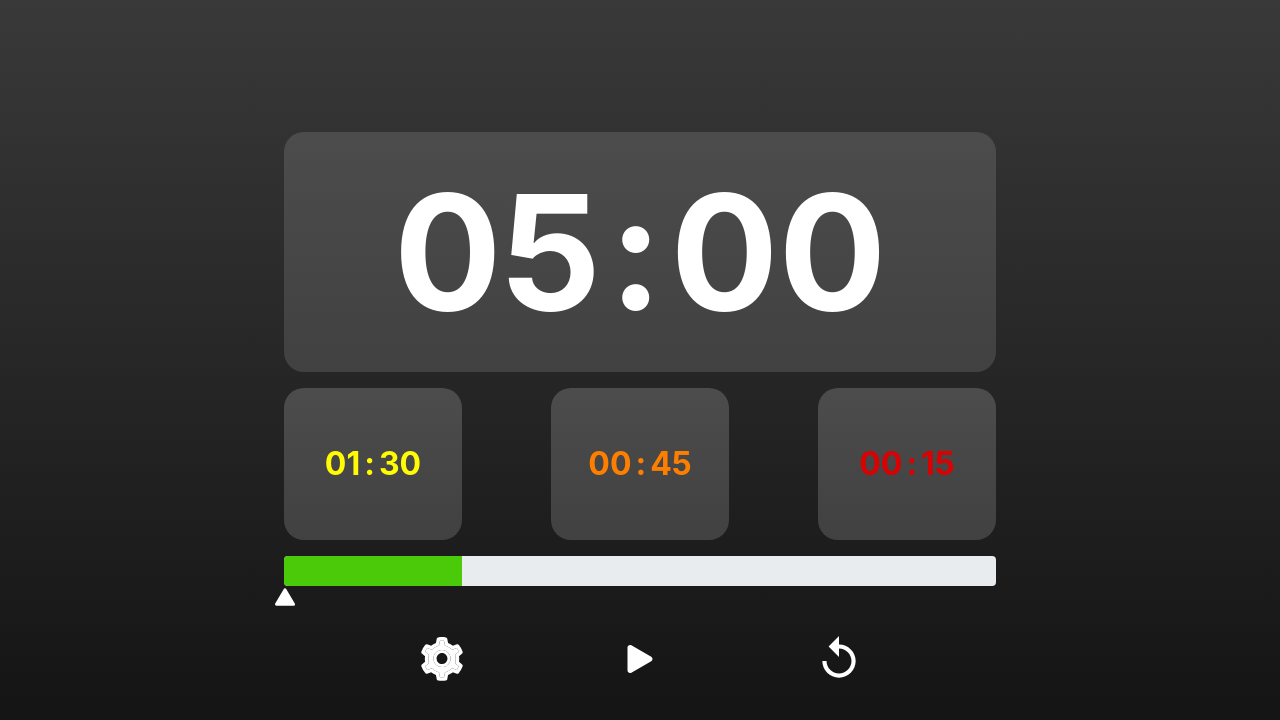
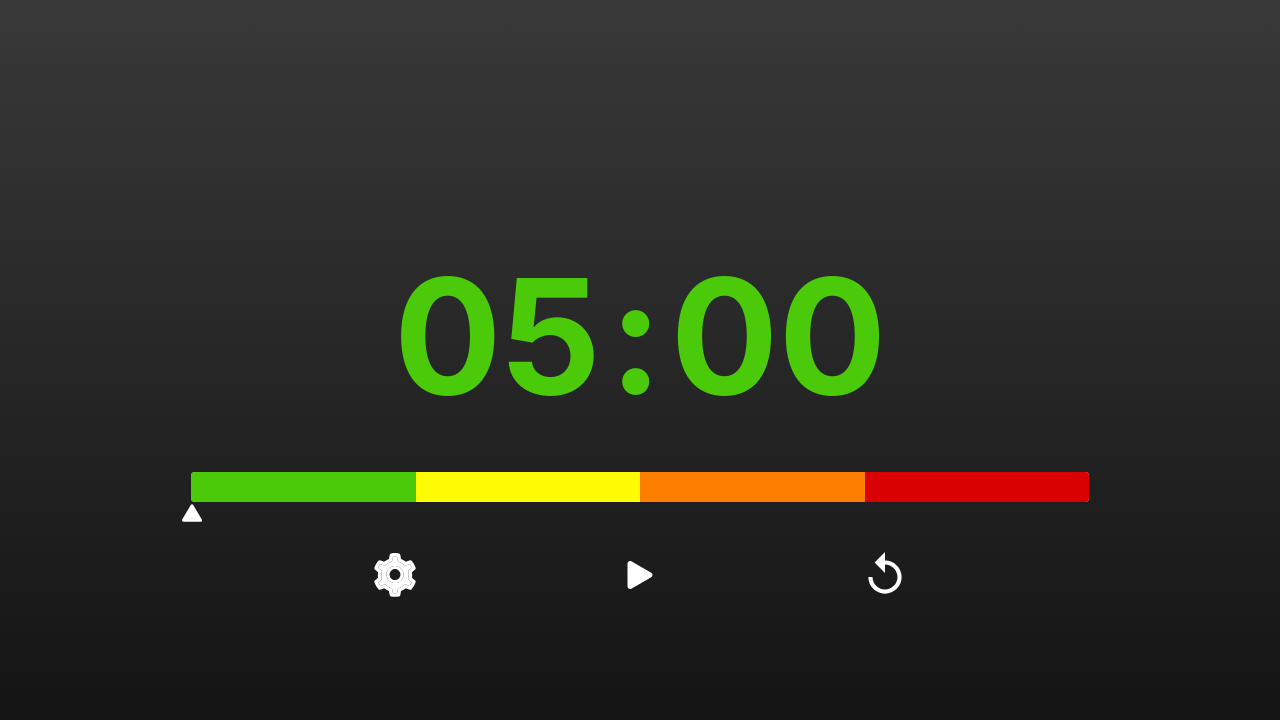
Before and after one commit to doanhuong1992vn/speech-timer-webapp, a React (Create React App) app: page /time-counter in a window 1280 px wide. Shown: the top 720 px of the page. Built offline with nearby package versions, Linux system fonts and the light colour scheme.

Commit message:
component splitting and page routing

```diff
--- a/package.json
+++ b/package.json
@@ -9,6 +9,7 @@
     "react": "^18.2.0",
     "react-dom": "^18.2.0",
     "react-icons": "^4.11.0",
+    "react-router-dom": "^6.16.0",
     "react-scripts": "5.0.1",
     "web-vitals": "^2.1.4"
   },
--- a/public/index.html
+++ b/public/index.html
@@ -2,16 +2,16 @@
 <html lang="en">
   <head>
     <meta charset="utf-8" />
-    <link rel="icon" href="%PUBLIC_URL%/logo.webp" />
     <meta name="viewport" content="width=device-width, initial-scale=1" />
     <meta name="theme-color" content="#000000" />
-    <meta
-      name="description"
-      content="Web site created using create-react-app"
-    />
+    <meta name="description" content="Web site created using create-react-app"/>
+    <link rel="icon" href="%PUBLIC_URL%/logo.webp" />
     <link rel="apple-touch-icon" href="%PUBLIC_URL%/logo.webp" />
-    <link href="https://cdn.jsdelivr.net/npm/bootstrap@5.0.2/dist/css/bootstrap.min.css" rel="stylesheet" integrity="sha384-EVSTQN3/azprG1Anm3QDgpJLIm9Nao0Yz1ztcQTwFspd3yD65VohhpuuCOmLASjC" crossorigin="anonymous">
-    <title>Speech Timer For Talks</title>
+    <link href="https://cdn.jsdelivr.net/npm/bootstrap@5.0.2/dist/css/bootstrap.min.css"
+          rel="stylesheet"
+          integrity="sha384-EVSTQN3/azprG1Anm3QDgpJLIm9Nao0Yz1ztcQTwFspd3yD65VohhpuuCOmLASjC"
+          crossorigin="anonymous">
+    <title>Speech TimeCounter For Talks</title>
   </head>
   <body>
     <noscript>You need to enable JavaScript to run this app.</noscript>
--- a/src/App.js
+++ b/src/App.js
@@ -1,53 +1,21 @@
-import {BsFillPlayFill, BsTriangle, BsTriangleFill} from "react-icons/bs";
-import {AiTwotoneSetting} from "react-icons/ai";
-import {MdReplay} from "react-icons/md";
+import { BrowserRouter, Route, Routes } from 'react-router-dom';
+import HomePage from "./page/HomePage";
+import TimeCounter from "./page/TimeCounter";
+import TimeSetter from "./page/TimeSetter";
+
 
 
 function App() {
   return (
-    <div className="container d-flex align-items-center min-vh-100 justify-content-center">
-      <div className={"col-12 col-md-10 col-lg-8"}>
-          <div className={"m-3 d-flex justify-content-center align-items-center fw-bold bg-grey-btn text-semi-white"} style={{height: "30vh", fontSize: "20vh"}}>
-              <span className={"me-2"}>05</span>:<span className={"ms-2"}>00</span>
+      <BrowserRouter>
+          <div className="container d-flex align-items-center min-vh-100 justify-content-center">
+              <Routes>
+                  <Route path={"/"} element={<HomePage />} />
+                  <Route path={"/time-counter"} element={<TimeCounter />}/>
+                  <Route path={"/time-setter"} element={<TimeSetter />}/>
+              </Routes>
           </div>
-          <div className={"d-flex justify-content-between ms-3 me-3"} style={{height: "20vh"}}>
-              <div className={"bg-grey-btn w-25 align-items-center d-flex justify-content-center fw-bold h2 text-yellow"}>
-                  <span className={"me-1"}>01</span>:<span className={"ms-1"}>30</span>
-              </div>
-              <div className={"bg-grey-btn w-25 align-items-center d-flex justify-content-center fw-bold h2 text-orange"}>
-                  <span className={"me-1"}>00</span>:<span className={"ms-1"}>45</span>
-              </div>
-              <div className={"bg-grey-btn w-25 align-items-center d-flex justify-content-center fw-bold h2 text-red"}>
-                  <span className={"me-1"}>00</span>:<span className={"ms-1"}>15</span>
-              </div>
-          </div>
-          <div className={"position-relative mt-2 ms-3 me-3"}>
-              <div className="progress" style={{height: 30}}>
-                  <div className="progress-bar bg-green"
-                       role="progressbar"
-                       style={{width: "25%"}}
-                       aria-valuenow="25"
-                       aria-valuemin="0"
-                       aria-valuemax="100"></div>
-              </div>
-              <div style={{position: "absolute", bottom: -21, left: -9, zIndex: 1}}>
-                  <BsTriangleFill color="white" size={20}/>
-              </div>
-          </div>
-          <div  className={"mt-5 d-flex justify-content-evenly"}>
-              <div>
-                  <AiTwotoneSetting color={"white"} size={50}/>
-              </div>
-              <div>
-                  <BsFillPlayFill color={"white"} size={50}/>
-              </div>
-              <div>
-                  <MdReplay color={"white"} size={50} />
-              </div>
-          </div>
-
-      </div>
-    </div>
+      </BrowserRouter>
   );
 }
 
--- /dev/null
+++ b/src/component/ControlBar.jsx
@@ -0,0 +1,22 @@
+import React from 'react';
+import {AiTwotoneSetting} from "react-icons/ai";
+import {BsFillPlayFill} from "react-icons/bs";
+import {MdReplay} from "react-icons/md";
+
+function ControlBar() {
+    return (
+        <div  className={"mt-5 d-flex justify-content-evenly"}>
+            <div>
+                <AiTwotoneSetting color={"white"} size={50}/>
+            </div>
+            <div>
+                <BsFillPlayFill color={"white"} size={50}/>
+            </div>
+            <div>
+                <MdReplay color={"white"} size={50} />
+            </div>
+        </div>
+    );
+}
+
+export default ControlBar;
--- /dev/null
+++ b/src/component/ProgressBar.jsx
@@ -0,0 +1,44 @@
+import React from 'react';
+import {BsTriangleFill} from "react-icons/bs";
+
+function ProgressBar() {
+    return (
+        <div className={"position-relative mt-2 ms-3 me-3"}>
+            <div className="progress" style={{height: 30}}>
+                <div className="progress-bar bg-green"
+                     role="progressbar"
+                     style={{width: "25%"}}
+                     aria-valuenow="25"
+                     aria-valuemin="0"
+                     aria-valuemax="100">
+                </div>
+                <div className="progress-bar bg-yellow"
+                     role="progressbar"
+                     style={{width: "25%"}}
+                     aria-valuenow="25"
+                     aria-valuemin="0"
+                     aria-valuemax="100">
+                </div>
+                <div className="progress-bar bg-orange"
+                     role="progressbar"
+                     style={{width: "25%"}}
+                     aria-valuenow="25"
+                     aria-valuemin="0"
+                     aria-valuemax="100">
+                </div>
+                <div className="progress-bar bg-red"
+                     role="progressbar"
+                     style={{width: "25%"}}
+                     aria-valuenow="25"
+                     aria-valuemin="0"
+                     aria-valuemax="100">
+                </div>
+            </div>
+            <div style={{position: "absolute", bottom: -21, left: -9, zIndex: 1}}>
+                <BsTriangleFill color="white" size={20}/>
+            </div>
+        </div>
+    );
+}
+
+export default ProgressBar;
--- a/src/index.css
+++ b/src/index.css
@@ -22,18 +22,38 @@ code {
   background-color: #4aca08;
 }
 
+.text-green {
+  color: #4aca08;
+}
+
 .text-red {
   color: #d90101;
+}
+
+.bg-red {
+  background-color: #d90101;
 }
 
 .text-orange {
   color: #fe7f00;
 }
 
+.bg-orange {
+  background-color: #fe7f00;
+}
+
 .text-yellow {
   color: #fffb02;
+}
+
+.bg-yellow {
+  background-color: #fffb02;
 }
 
 .text-semi-white {
   color: #ffffff;
 }
+
+.w-30 {
+  width: 30%;
+}
--- /dev/null
+++ b/src/page/HomePage.jsx
@@ -0,0 +1,30 @@
+import React from 'react';
+import ProgressBar from "../component/ProgressBar";
+import ControlBar from "../component/ControlBar";
+
+function HomePage() {
+    return (
+        <div className={"col-12 col-md-10"}>
+            <div className={"m-3 d-flex justify-content-center align-items-center fw-bold bg-grey-btn text-semi-white"}
+                 style={{height: "30vh", fontSize: "10rem"}}
+            >
+                <span className={"me-2"}>05</span>:<span className={"ms-2"}>00</span>
+            </div>
+            <div className={"d-flex justify-content-between ms-3 me-3"} style={{height: "20vh"}}>
+                <div className={"bg-grey-btn w-30 align-items-center d-flex justify-content-center fw-bold h2 text-yellow"}>
+                    <span className={"me-1"}>01</span>:<span className={"ms-1"}>30</span>
+                </div>
+                <div className={"bg-grey-btn w-30 align-items-center d-flex justify-content-center fw-bold h2 text-orange"}>
+                    <span className={"me-1"}>00</span>:<span className={"ms-1"}>45</span>
+                </div>
+                <div className={"bg-grey-btn w-30 align-items-center d-flex justify-content-center fw-bold h2 text-red"}>
+                    <span className={"me-1"}>00</span>:<span className={"ms-1"}>15</span>
+                </div>
+            </div>
+            <ProgressBar />
+            <ControlBar />
+        </div>
+    );
+}
+
+export default HomePage;
--- /dev/null
+++ b/src/page/TimeCounter.jsx
@@ -0,0 +1,19 @@
+import React from 'react';
+import ProgressBar from "../component/ProgressBar";
+import ControlBar from "../component/ControlBar";
+
+function TimeCounter() {
+    return (
+        <div className={"col-12 col-md-10"}>
+            <div className={"m-3 d-flex justify-content-center align-items-center fw-bold text-green"}
+                 style={{height: "30vh", fontSize: "10rem"}}
+            >
+                <span className={"me-2"}>05</span>:<span className={"ms-2"}>00</span>
+            </div>
+            <ProgressBar />
+            <ControlBar />
+        </div>
+    );
+}
+
+export default TimeCounter;
--- /dev/null
+++ b/src/page/TimeSetter.jsx
@@ -0,0 +1,9 @@
+import React from 'react';
+
+function TimeSetter() {
+    return (
+        <div></div>
+    );
+}
+
+export default TimeSetter;
```
Also changed, not shown: 2 other files (tests, documents, lock files or other folders).
